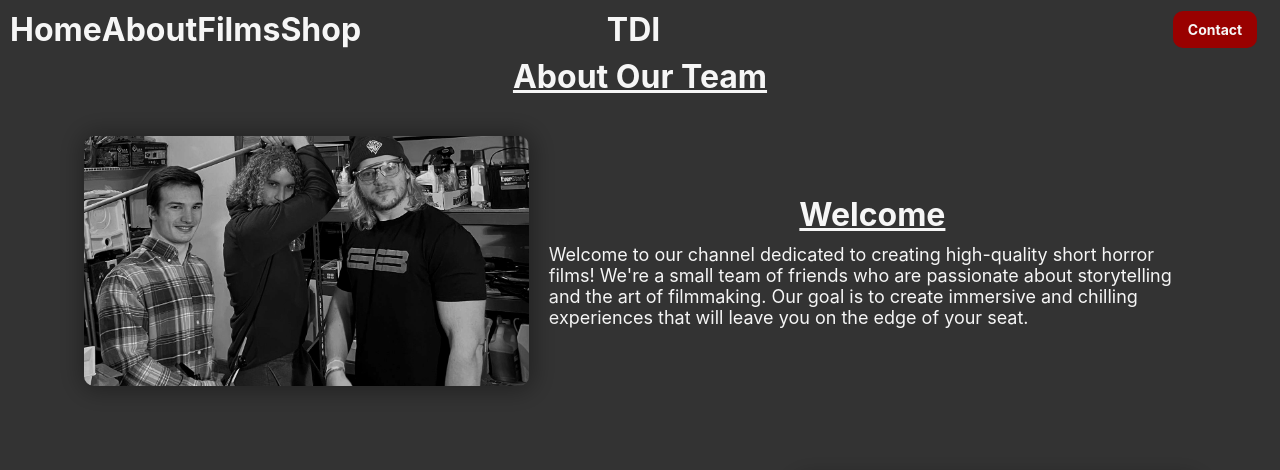
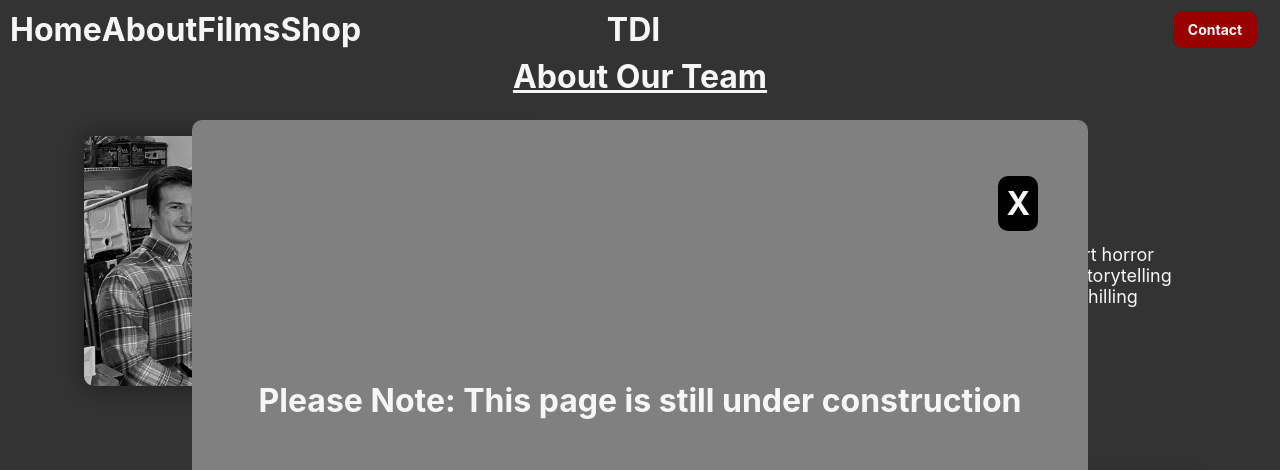
Before and after one commit to TeflonTrout/tdi-productions, a Next.js app: page /about in a window 1280 px wide. Shown: the top 470 px of the page. Built offline with nearby package versions, Linux system fonts and the light colour scheme.

Commit message:
Updated page to include 'still in production' modal

```diff
--- a/pages/_app.tsx
+++ b/pages/_app.tsx
@@ -1,10 +1,47 @@
 import '@/styles/globals.css'
+import { useState } from 'react';
 import type { AppProps } from 'next/app'
 import Layout from './layout'
 
 export default function App({ Component, pageProps }: AppProps) {
+  const [isModalOpen, setIsModalOpen] = useState<Boolean>(true);
   return (
     <Layout>
+      {isModalOpen ? <div
+        style={{
+          width: '70vw',
+          height: '70vh',
+          zIndex: "99",
+          position: 'fixed',
+          display: 'flex',
+          justifyContent: 'center',
+          alignItems:"center",
+          top: "50%",
+          backgroundColor: 'grey',
+          left: "50%",
+          transform: 'translate(-50%, -50%)',
+          borderRadius: '10px'
+        }}
+      >
+        <div className="hero">
+          <div
+            className="closeBtn"
+            style={{
+              position: 'fixed',
+              left: '90%',
+              top: '10%',
+              background: 'black',
+              borderRadius: '10px',
+              padding: "8px",
+              cursor: 'pointer'
+            }}
+            onClick={() => setIsModalOpen(false)}
+          >
+            <h1>X</h1>
+          </div>
+          <h1>Please Note: This page is still under construction</h1>
+        </div>
+      </div> : null}
       <Component {...pageProps} />
     </Layout>
   )
```
Also changed, not shown: styles/globals.css (line endings or trailing spaces).
